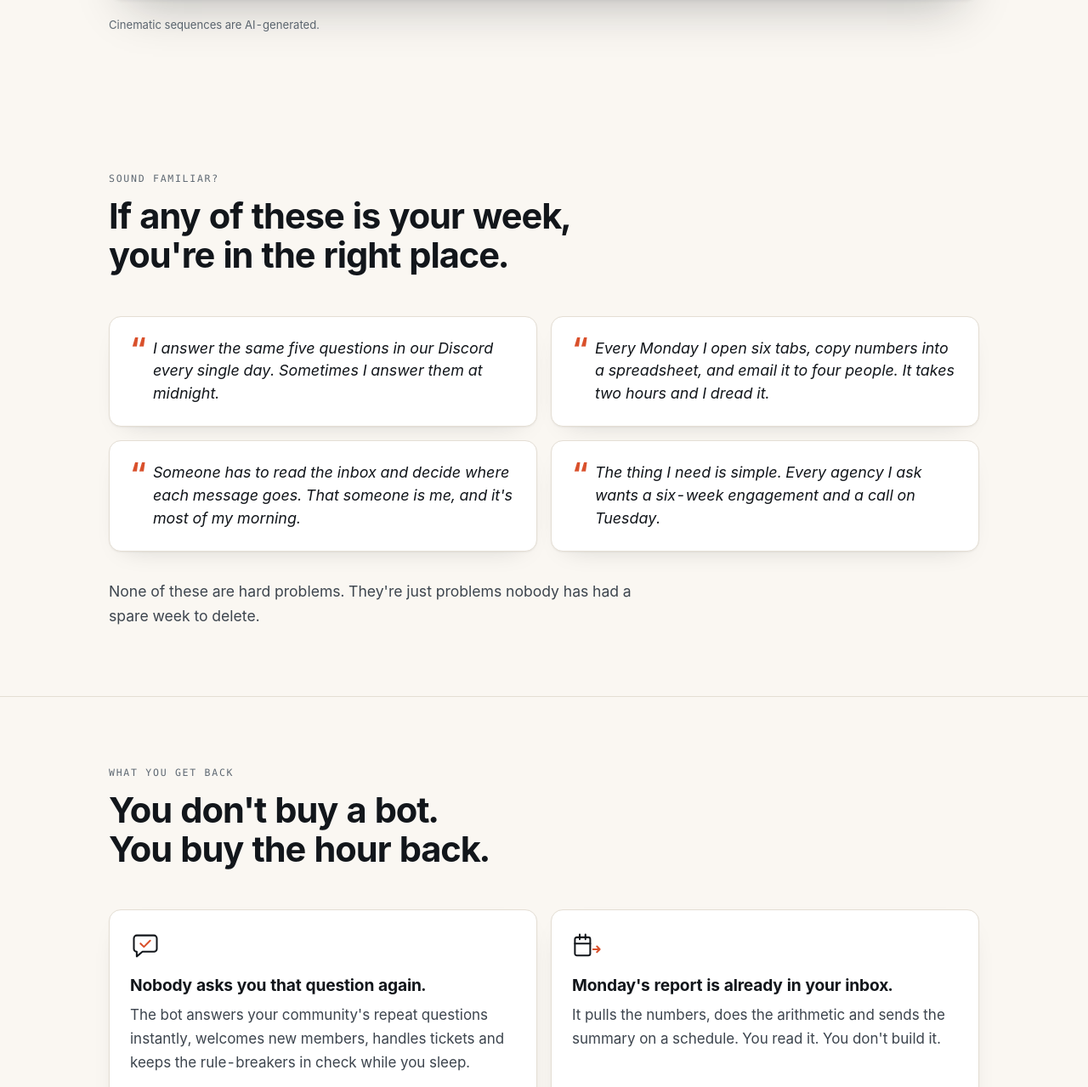
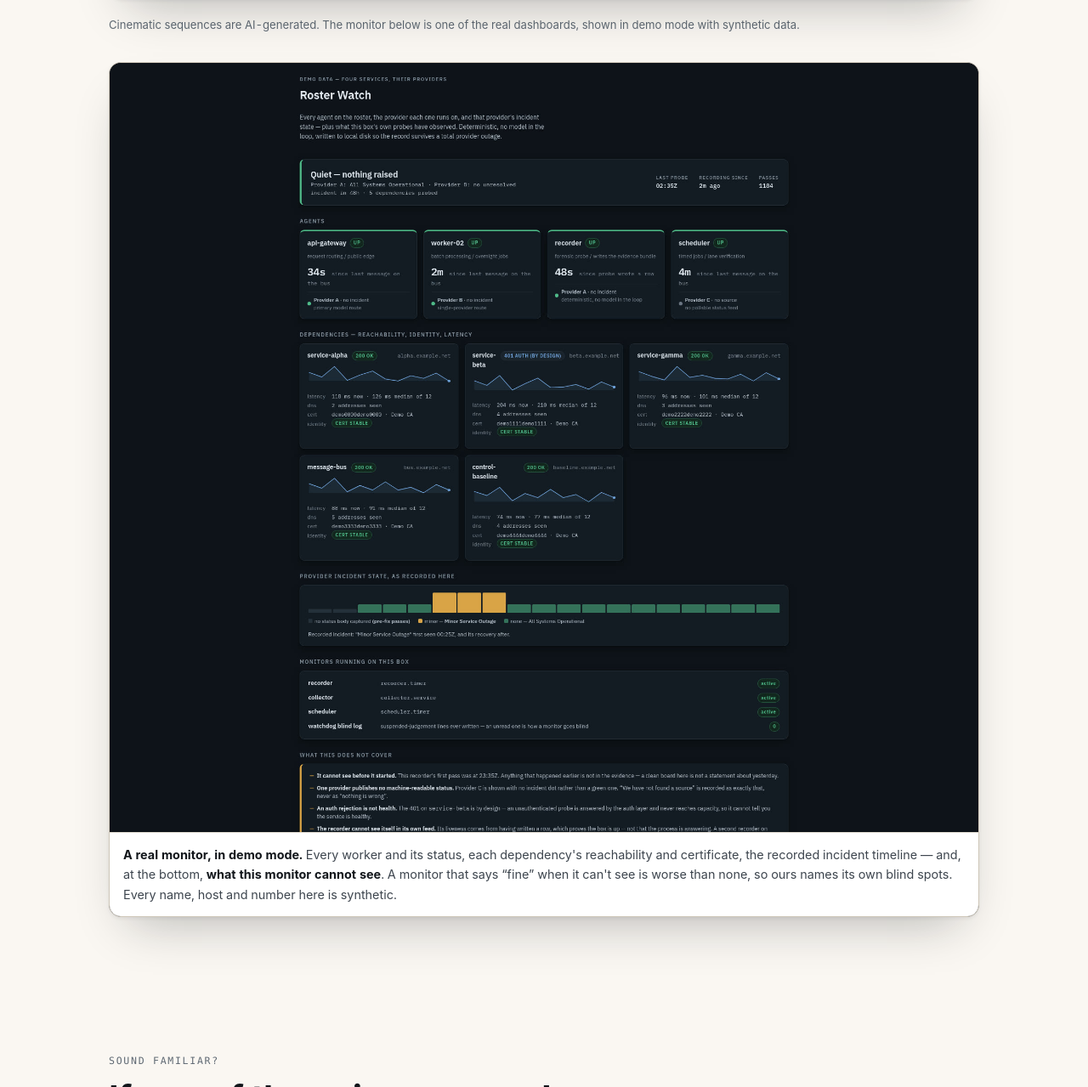
Before and after one commit to grapheneaffiliate/leuklogic, a plain HTML site: page index.html in a window 1280 px wide. Shown: the part 1938-3217 px from the top of the page at 85% size. Drawn offline with Linux system fonts and the light colour scheme.

Commit message:
homepage: add the real demo-mode dashboard board beneath the showcase film
Sous's Roster Watch in demo mode (fd7df26), audited frame-by-frame (L724): synthetic names/hosts/
certs, no channel refs, populated tables, the blind-spots panel that proves the film's three-state
claim. Same-origin JPG, un-ignored past the blanket *.jpg rule.

```diff
--- a/index.html
+++ b/index.html
@@ -578,13 +578,18 @@ footer{border-top:1px solid var(--line);padding:var(--s6) 0 calc(var(--s6) + env
       border:1px solid var(--line-strong);box-shadow:var(--sh2);background:#0C0F13;aspect-ratio:16/9}
     .showcase__film video{display:block;width:100%;height:100%;object-fit:cover}
     .showcase__label{margin:.35rem 0 0;font-size:.82rem;color:var(--muted)}
+    .board{margin:clamp(1.25rem,3vw,2rem) 0 0;border:1px solid var(--line-strong);border-radius:14px;overflow:hidden;
+      background:#0C0F13;box-shadow:var(--sh2)}
+    .board img{display:block;width:100%;height:auto;background:#0C0F13}
+    .board figcaption{padding:.85rem 1rem;font-size:.9rem;color:var(--body);background:var(--surface);border-top:1px solid var(--line)}
+    .board figcaption b{color:var(--ink)}
   </style>
   <section class="section" id="showcase" aria-labelledby="showh">
     <div class="wrap">
       <div class="shead reveal">
         <p class="eyebrow">See it in action</p>
         <h2 id="showh">We run our own systems like this. It's how we'd build yours.</h2>
-        <p class="lede">An autonomous build team, watched around the clock — three monitors, alert rules replay-tested against days of history before they can speak, and two machines on separate networks cross-checking each other.</p>
+        <p class="lede">An autonomous build team, watched around the clock — three monitors, alert rules replay-tested against days of history before they can speak, and two machines on separate networks cross-checking each other. Watch it, then see a real monitor.</p>
       </div>
 
       <figure class="showcase__film reveal">
@@ -592,9 +597,15 @@ footer{border-top:1px solid var(--line);padding:var(--s6) 0 calc(var(--s6) + env
           <source src="media/showcase.mp4" type="video/mp4">
         </video>
       </figure>
-      <p class="showcase__label reveal">Cinematic sequences are AI-generated.</p>
+      <p class="showcase__label reveal">Cinematic sequences are AI-generated. The monitor below is one of the real dashboards, shown in demo mode with synthetic data.</p>
+
+      <figure class="board reveal">
+        <img src="media/dash-roster.jpg" alt="Roster Watch monitor in demo mode: every worker's status, dependency and certificate checks, the recorded incident timeline, and a panel listing what the monitor cannot see" loading="lazy" width="1920" height="1700">
+        <figcaption><b>A real monitor, in demo mode.</b> Every worker and its status, each dependency's reachability and certificate, the recorded incident timeline — and, at the bottom, <b>what this monitor cannot see</b>. A monitor that says &ldquo;fine&rdquo; when it can't see is worse than none, so ours names its own blind spots. Every name, host and number here is synthetic.</figcaption>
+      </figure>
     </div>
   </section>
+
   <!-- ============ SOUND FAMILIAR ============ -->
   <section class="section" aria-labelledby="familiar">
     <div class="wrap">
```
Also changed, not shown: media/dash-roster.jpg (added), 1 other file.
